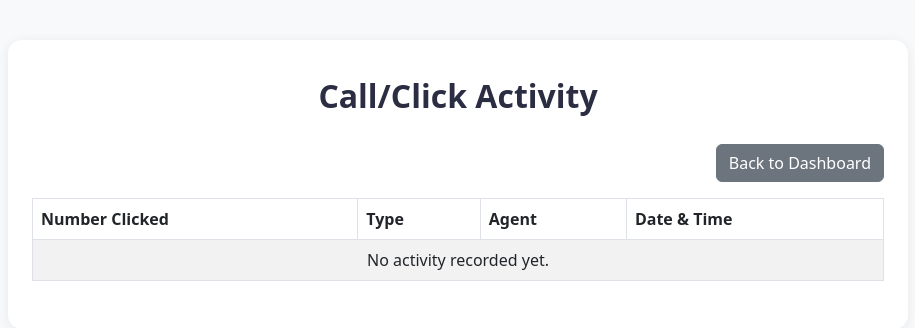
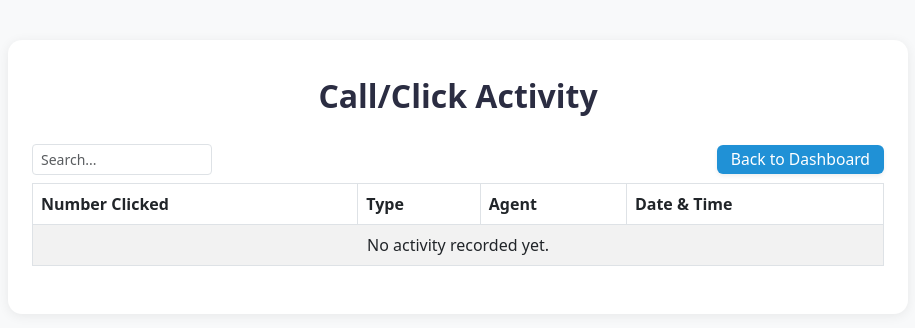
Before and after one commit to supratheek0906/webscrapper, a Flask app: page /activity in a window 1280 px wide. Shown: the top 328 px of the page, without its empty margins (182-1097 px from the left). Run offline with Flask 3, Linux system fonts and the light colour scheme; the visitor is signed in with stand-in values (Sample User, id 1); data that the repository does not hold is empty.

Commit message:
Update activity.html

```diff
--- a/templates/activity.html
+++ b/templates/activity.html
@@ -22,13 +22,40 @@
             margin-bottom: 24px;
             text-align: center;
         }
+        .btn-dashboard {
+            background-color: #2091d6 !important;
+            color: #fff !important;
+            border: none !important;
+            font-weight: 500;
+            box-shadow: 0 2px 4px rgba(0,0,0,0.07);
+            padding: 3px 14px;
+            font-size: 0.98rem;
+        }
+        .btn-dashboard:hover,
+        .btn-dashboard:focus {
+            background-color: #1671a6 !important;
+            color: #fff !important;
+        }
         .table thead { background: linear-gradient(90deg, #5e72e4 0%, #2dce89 100%); color: #fff; }
         .table-striped > tbody > tr:nth-of-type(odd) { background-color: #e9f7ef; }
         .table-striped > tbody > tr:nth-of-type(even) { background-color: #f8f9fa; }
         .table td, .table th { vertical-align: middle !important; word-break: break-word; }
+        .activity-table-controls {
+            display: flex;
+            justify-content: space-between;
+            align-items: center;
+            margin-bottom: 8px;
+            flex-wrap: wrap;
+            gap: 10px;
+        }
+        .activity-search {
+            width: 180px;
+        }
         @media (max-width: 700px) {
             .activity-container { padding: 12px 2px; }
             .activity-title { font-size: 1.3rem; }
+            .activity-table-controls { flex-direction: column; align-items: stretch; gap: 7px; }
+            .activity-search { width: 100%; }
             .table thead { display: none; }
             .table, .table tbody, .table tr, .table td { display: block; width: 100%; }
             .table tr { margin-bottom: 1rem; border-radius: 8px; box-shadow: 0 2px 6px rgba(0,0,0,0.04); background: #fff; }
@@ -49,11 +76,18 @@
 <body>
     <div class="activity-container">
         <div class="activity-title">Call/Click Activity</div>
-        <div class="mb-3 text-end">
-            <a href="{{ url_for('index') }}" class="btn btn-secondary">Back to Dashboard</a>
+        <div class="activity-table-controls">
+            <input
+                type="text"
+                id="activitySearch"
+                class="form-control form-control-sm activity-search"
+                placeholder="Search..."
+                autocomplete="off"
+            >
+            <a href="{{ url_for('index') }}" class="btn btn-dashboard ms-auto">Back to Dashboard</a>
         </div>
         <div class="table-responsive">
-            <table class="table table-bordered table-striped align-middle">
+            <table class="table table-bordered table-striped align-middle" id="activityTable">
                 <thead>
                     <tr>
                         <th>Number Clicked</th>
@@ -81,5 +115,15 @@
             </table>
         </div>
     </div>
+    <script>
+        document.getElementById('activitySearch').addEventListener('input', function() {
+            var filter = this.value.toLowerCase();
+            var rows = document.querySelectorAll('#activityTable tbody tr');
+            rows.forEach(function(row) {
+                var rowText = row.innerText.toLowerCase();
+                row.style.display = rowText.includes(filter) ? '' : 'none';
+            });
+        });
+    </script>
 </body>
 </html>
```
